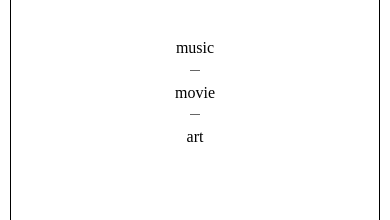
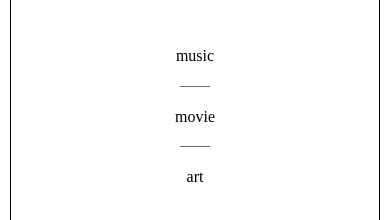
Before and after one commit to aketo8988/art-gallery, a plain HTML site: page index.html in a window 390 px wide. Shown: the part 126-346 px from the top of the page. Drawn offline with Linux system fonts and the light colour scheme.

Commit message:
Update style.css

```diff
--- a/style.css
+++ b/style.css
@@ -47,7 +47,7 @@ body {
     /* 【調整1】music/movie/artの文字背景サイズ調整 */
     /* 左右の余白: 1.5emで半角3文字分程度 */
     /* 上下の余白: 0.5emで文字1文字分程度 */
-    padding: 0.5em 1.5em;
+    padding: 0.5em 5em;
     text-decoration: none;
     color: #000000;
     font-size: 1.1rem;
@@ -185,7 +185,7 @@ body {
         /* 【調整2】スマホ版の区切り線の長さ調整 */
         /* width: 線の長さ（PC版と同じ値を使用） */
         /* height: 線の太さ */
-        width: 10px;
+        width: 30px;
         height: 1px;
     }
 
@@ -195,7 +195,7 @@ body {
         /* 上下の余白: 0.5emで文字1文字分程度（PC版と同じ） */
         width: 100%;
         text-align: center;
-        padding: 0.5em 1.5em;
+        padding: 1em 8em;
     }
 
     .content-title {
```
